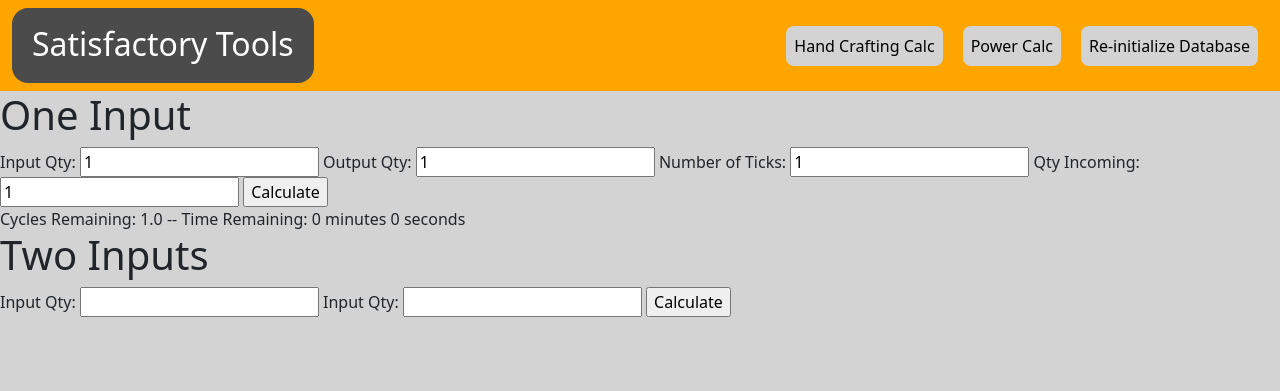
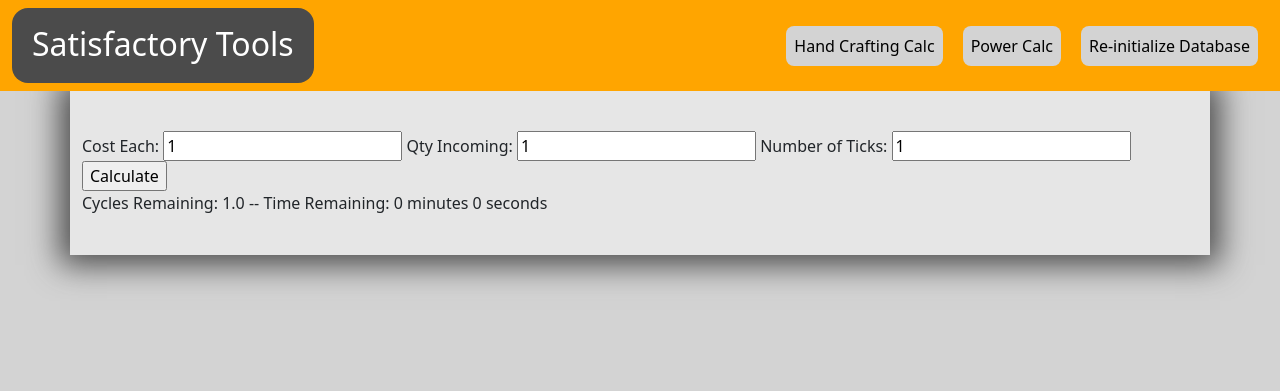
Before and after one commit to mjpolifka/satisfactory-tools, a Flask app: page /handcraft/ in a window 1280 px wide. Shown: the top 391 px of the page. Run offline with Flask 2, Linux system fonts and the light colour scheme.

Commit message:
updated hand craft calculator

```diff
--- a/satisfactory_tools/handcraft.py
+++ b/satisfactory_tools/handcraft.py
@@ -7,9 +7,6 @@ def handcraft():
     single_input = request.args.get("single_input")
     if not single_input:
         single_input = 1
-    single_output = request.args.get("single_output")
-    if not single_output:
-        single_output = 1
     number_of_ticks = request.args.get("number_of_ticks")
     if not number_of_ticks:
         number_of_ticks = 1
@@ -17,7 +14,7 @@ def handcraft():
     if not single_qty:
         single_qty = 1
 
-    cycles_remaining = float((int(single_input) / int(single_output) * int(single_qty)))
+    cycles_remaining = float(int(single_qty) / int(single_input))
     seconds = int(0.25 * int(number_of_ticks) * cycles_remaining)
     minutes_remaining = int(seconds / 60)
     seconds_remaining = seconds - (minutes_remaining * 60)
@@ -25,7 +22,6 @@ def handcraft():
 
     data = {
         "single_input": single_input,
-        "single_output": single_output,
         "number_of_ticks": number_of_ticks,
         "single_qty": single_qty,
         "cycles_remaining": cycles_remaining,
--- a/satisfactory_tools/templates/handcraft.html
+++ b/satisfactory_tools/templates/handcraft.html
@@ -8,20 +8,20 @@
 {% set single_qty = data['single_qty'] %}
 
 {% block content %}
-<h1>One Input</h1>
-<form method="get">
-    <label for="single_input">Input Qty:</label>
+<!-- <h1>One Input</h1> -->
+<div class="container">
+    <form method="get" style="padding-top: 40px;">
+        <label for="single_input">Cost Each:</label>
         <input name="single_input" id="single_input" type="number" value="{{ single_input }}" min="1" step="1" required>
-    <label for="single_output">Output Qty:</label>
-    <input name="single_output" id="single_output" type="number" value="{{ single_output }}" min="1" step="1" required>
+        <label for="single_qty">Qty Incoming:</label>
+        <input name="single_qty" id="single_qty" type="number" value="{{ single_qty }}" min="1" step="1" required>
         <label for="number_of_ticks">Number of Ticks:</label>
         <input name="number_of_ticks" id="number_of_ticks" type="number" value="{{ number_of_ticks }}" min="1" step="1" required>
-    <label for="single_qty">Qty Incoming:</label>
-    <input name="single_qty" id="single_qty" type="number" value="{{ single_qty }}" min="1" step="1" required>
         <input type="submit" value="Calculate">
     </form>
     Cycles Remaining: {{ data['cycles_remaining'] }}  --  Time Remaining: {{ data['time_remaining'][0] }} minutes {{ data['time_remaining'][1] }} seconds
-
+</div>
+<!--
 <h1>Two Inputs</h1>
 <form method="get">
     <label for="double_input_1">Input Qty:</label>
@@ -30,6 +30,7 @@ Cycles Remaining: {{ data['cycles_remaining'] }}  --  Time Remaining: {{ data['t
     <input name="double_input_2" id="double_input_2" type="number" min="1" step="1" required>
     <input type="submit" value="Calculate">
 </form>
+-->
 
 
 {% endblock %}
```
Lines whose indentation alone changed are shown as unchanged.
